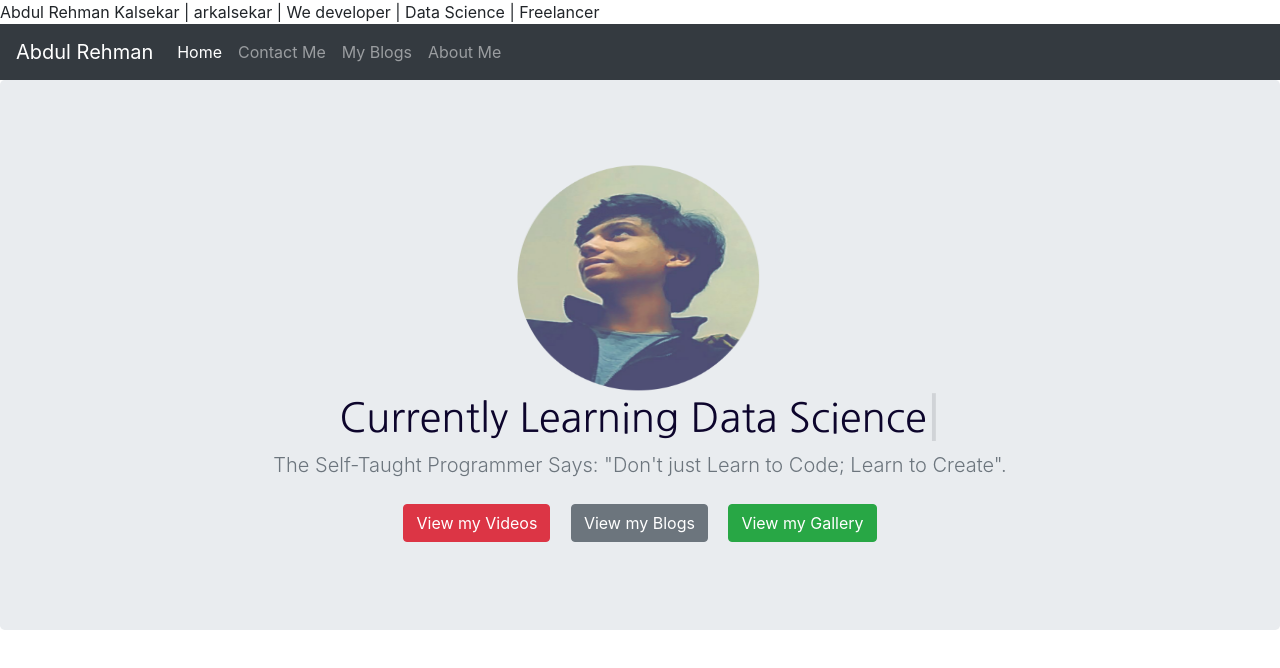
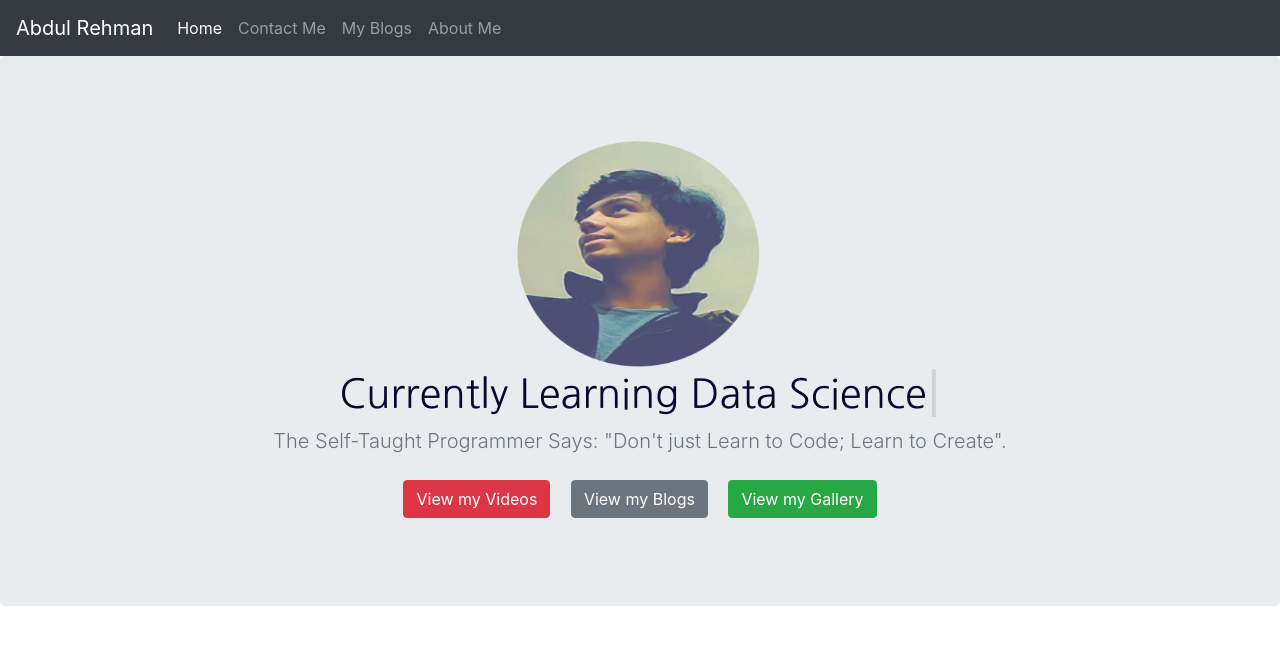
Before and after one commit to arkalsekar/abdulrehman, a plain HTML site: page index.html in a window 1280 px wide. Drawn offline with nearby package versions, Linux system fonts and the light colour scheme; a web font is replaced by a local one.

Commit message:
Removed Desc

```diff
--- a/index.html
+++ b/index.html
@@ -5,8 +5,8 @@
     <!-- Required meta tags -->
     <meta charset="utf-8">
     <meta name="viewport" content="width=device-width, initial-scale=1, shrink-to-fit=no">
-    <description> Abdul Rehman Kalsekar | arkalsekar | We developer | Data Science | Freelancer</description>
-    <!-- Bootstrap CSS -->
+
+<!-- Bootstrap CSS -->
      <link rel="canonical" href="https://getbootstrap.com/docs/4.5/examples/blog/">
     <link rel="stylesheet" href="https://stackpath.bootstrapcdn.com/bootstrap/4.5.0/css/bootstrap.min.css"
         integrity="sha384-9aIt2nRpC12Uk9gS9baDl411NQApFmC26EwAOH8WgZl5MYYxFfc+NcPb1dKGj7Sk" crossorigin="anonymous">
```
